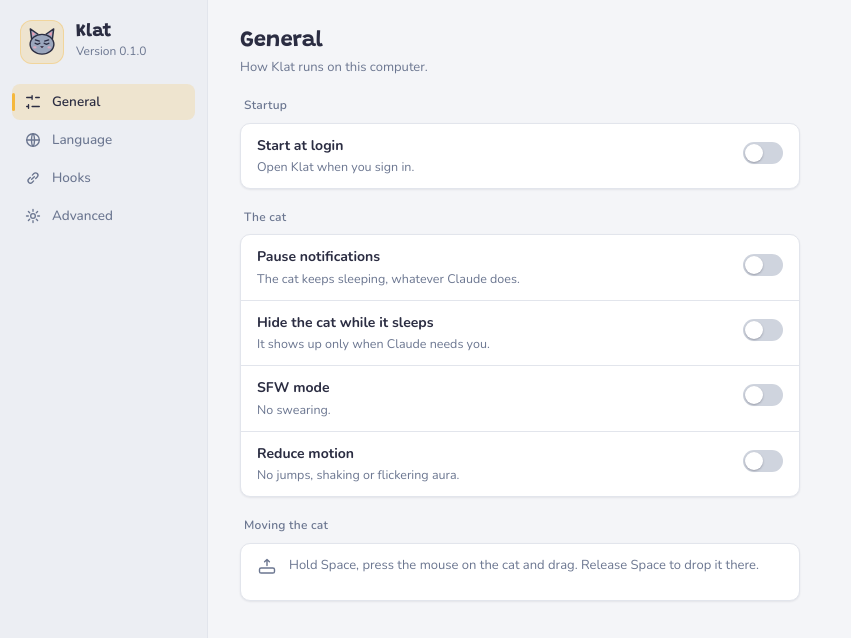
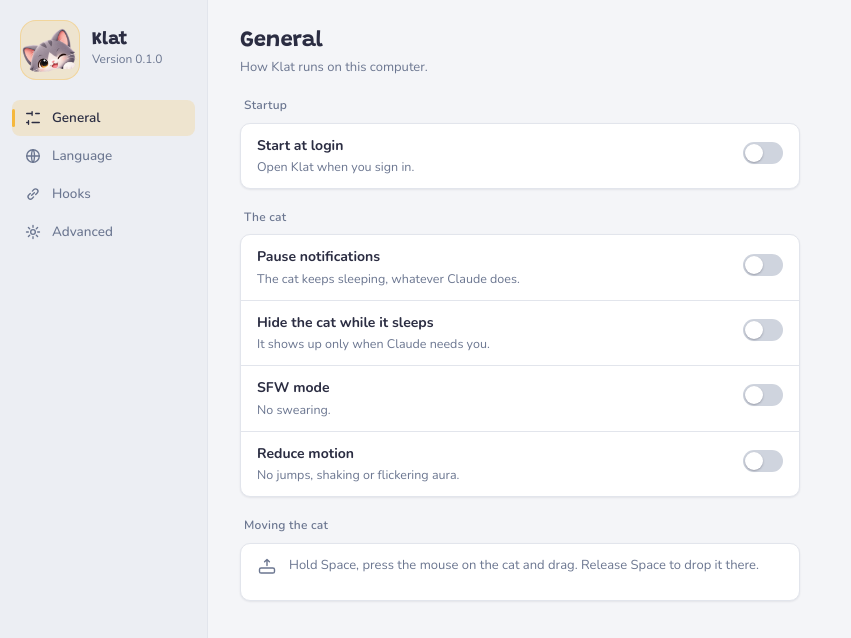
Before and after one commit to Meow-Knight/KClat, a website built with Vite: page settings.html in a window 1280 px wide. Shown: the whole page, without its empty margins (0-851 px from the left). Built offline with nearby package versions, Linux system fonts and the light colour scheme.

Commit message:
Icons: new Klat logo (cat holding K), cat head for small sizes
icon.ico uses a cat-head crop for 16-64 px (tray, taskbar, title bar)
since the full logo is unreadable that small; 96 px and up keep the full
logo. The Settings sidebar badge shows the cat head in place of the old
SVG cat, at 56 px (40 px in the narrow layout).

```diff
--- a/src/settings-window/main.ts
+++ b/src/settings-window/main.ts
@@ -6,6 +6,7 @@
 import { mockApi, tauriApi } from './api';
 import type { Ctx, SectionView } from './context';
 import { h, svg } from './controls';
+import klatIcon from '../assets/klat-icon.png';
 import { advancedSection } from './sections/advanced';
 import { generalSection } from './sections/general';
 import { hooksSection } from './sections/hooks';
@@ -13,17 +14,6 @@
 import '../assets/fonts/fonts.css';
 import './settings.css';
 import { SECTIONS, nextSection, sectionFromHash, type SectionId } from './viewModel';
-
-const CAT = `<svg class="brand-cat" viewBox="0 0 40 40" aria-hidden="true">
-  <path d="M8.5 17 7 5.5l9 6.2M31.5 17 33 5.5l-9 6.2" fill="#9aa6bd" stroke="#2b2d42" stroke-width="1.6" stroke-linejoin="round"/>
-  <path d="M9.6 13.2 9 8.6l3.6 2.6M30.4 13.2 31 8.6l-3.6 2.6" fill="#f29bb0"/>
-  <ellipse cx="20" cy="22.5" rx="13.2" ry="11" fill="#9aa6bd" stroke="#2b2d42" stroke-width="1.6"/>
-  <path d="M12.4 21.4q2.6 2.1 5.2 0M22.4 21.4q2.6 2.1 5.2 0" fill="none" stroke="#2b2d42" stroke-width="1.5" stroke-linecap="round"/>
-  <path d="M12.6 17.6l4.4 1.4M27.4 17.6 23 19" stroke="#2b2d42" stroke-width="1.5" stroke-linecap="round"/>
-  <path d="M18.6 25h2.8l-1.4 1.6z" fill="#f29bb0" stroke="#2b2d42" stroke-width="0.9" stroke-linejoin="round"/>
-  <ellipse cx="12" cy="26" rx="2" ry="1.2" fill="#f7a9bc" opacity=".7"/>
-  <ellipse cx="28" cy="26" rx="2" ry="1.2" fill="#f7a9bc" opacity=".7"/>
-</svg>`;
 
 const ICONS: Record<SectionId, string> = {
   general: '<path d="M3 5h6M13 5h4M3 15h2M9 15h8M9 3v4M5 13v4" />',
@@ -147,7 +137,7 @@
     h(
       'div',
       { class: 'brand' },
-      h('div', { class: 'brand-badge' }, svg(CAT)),
+      h('div', { class: 'brand-badge' }, h('img', { class: 'brand-icon', attrs: { src: klatIcon, alt: '' } })),
       h('div', {}, h('div', { class: 'brand-name', text: 'Klat' }), h('div', { class: 'brand-version', text: version ? t('settings.version', { version }) : '' })),
     ),
     nav,
--- a/src/settings-window/settings.css
+++ b/src/settings-window/settings.css
@@ -111,16 +111,16 @@
 .brand-badge {
   display: grid;
   place-items: center;
-  width: 44px;
-  height: 44px;
-  border-radius: 12px;
+  width: 60px;
+  height: 60px;
+  border-radius: 16px;
   background: var(--active);
   box-shadow: inset 0 0 0 1px rgba(245, 184, 61, 0.35);
 }
 
-.brand-cat {
-  width: 36px;
-  height: 36px;
+.brand-icon {
+  width: 56px;
+  height: 56px;
 }
 
 .brand-name {
@@ -730,6 +730,17 @@
     padding: 0;
   }
 
+  .brand-badge {
+    width: 44px;
+    height: 44px;
+    border-radius: 12px;
+  }
+
+  .brand-icon {
+    width: 40px;
+    height: 40px;
+  }
+
   .nav-item {
     justify-content: center;
     padding: 0;
```
Also changed, not shown: src-tauri/icons/128x128.png, src-tauri/icons/128x128@2x.png, src-tauri/icons/32x32.png, src-tauri/icons/icon.ico, src-tauri/icons/icon.png, src/assets/klat-icon.png (added), 1 other file.
